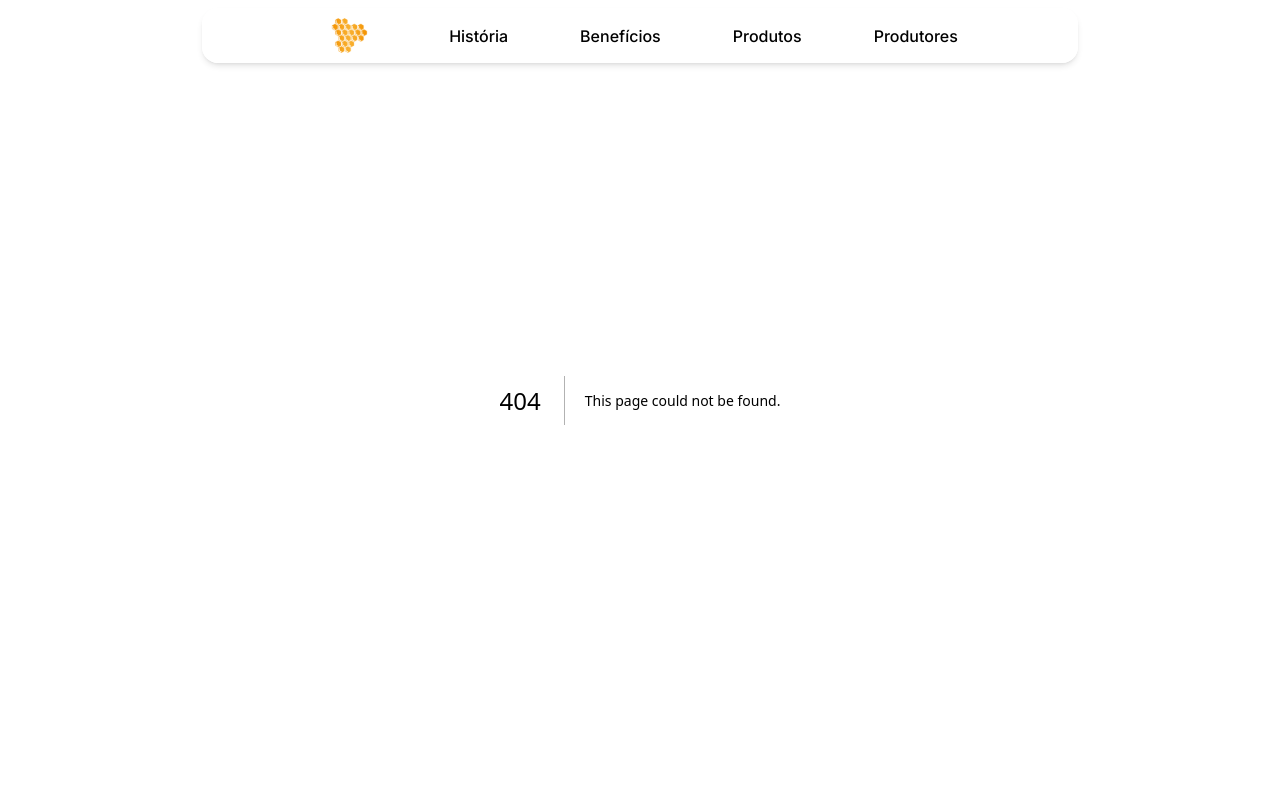
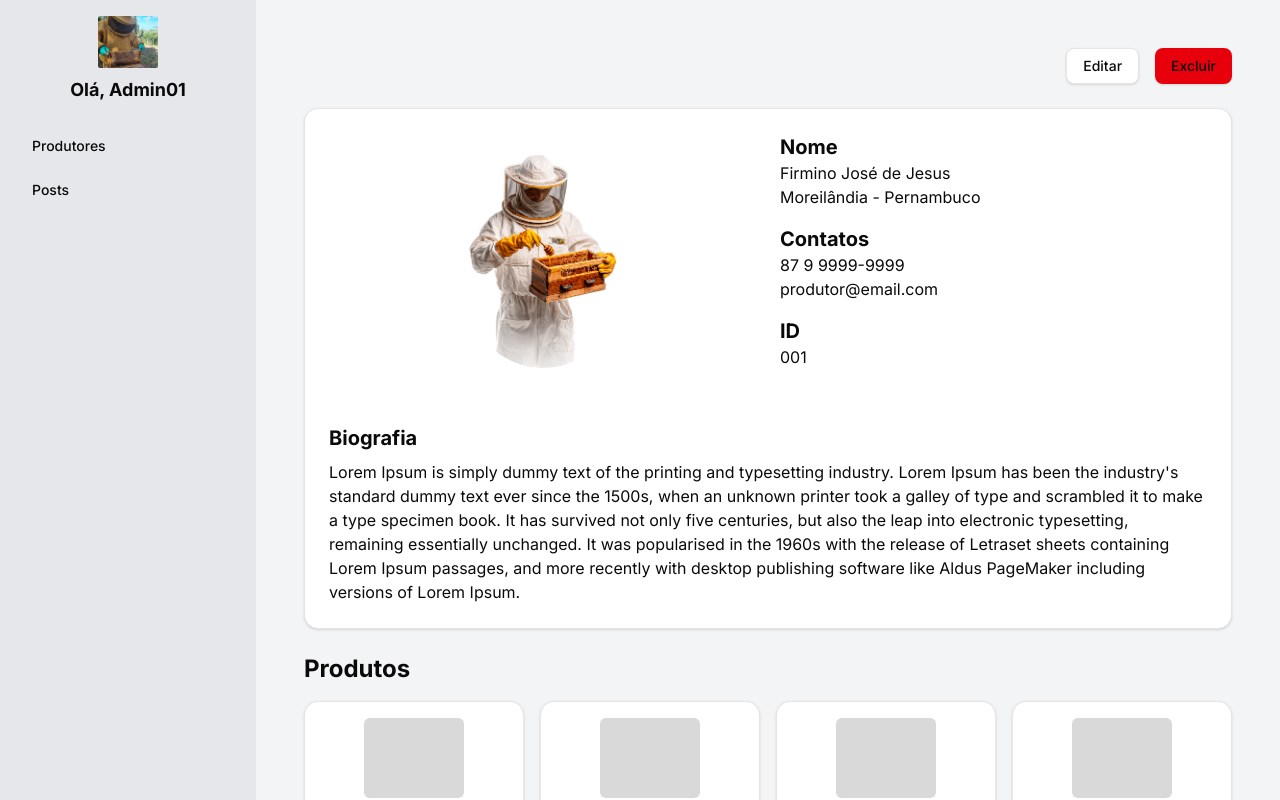
Before and after one commit to GuilhermeMarqus/Moreilandia, a Next.js app: page /admin/produtor in a window 1280 px wide. Before the commit this address had no page. Shown: the top 800 px of the page. Built offline with nearby package versions, Linux system fonts and the light colour scheme.

Commit message:
criado tela admin/produtores para lista de produtores e admin/produtor para exlcuir ou editar um produtor

```diff
--- /dev/null
+++ b/src/app/(private)/admin/layout.tsx
@@ -0,0 +1,48 @@
+import Link from "next/link";
+import Image from "next/image";
+import { Search, PenLine, Trash2 } from "lucide-react";
+
+import { Button } from "@/components/ui/button";
+import { Input } from "@/components/ui/input";
+import { Card, CardContent, CardDescription, CardFooter, CardHeader, CardTitle } from "@/components/ui/card";
+
+export default function AdminLayout({
+  children,
+}: Readonly<{
+  children: React.ReactNode;
+}>) {
+  return (
+    <div className="flex min-h-screen">
+      {/* Sidebar */}
+      <aside className="w-64 bg-gray-200 p-4 flex flex-col items-center">
+        <div className="flex flex-col items-center mb-6">
+          <Image
+            src="/abelha-2.svg"
+            alt="Abelha"
+            width={60}
+            height={60}
+            className="mb-2"
+          />
+          <span className="font-bold text-lg">Olá, Admin01</span>
+        </div>
+        <nav className="w-full">
+          <Link href="/admin/produtores" passHref>
+            <Button variant="ghost" className="w-full justify-start mb-2">
+              Produtores
+            </Button>
+          </Link>
+          <Link href="/admin/posts" passHref>
+            <Button variant="ghost" className="w-full justify-start">
+              Posts
+            </Button>
+          </Link>
+        </nav>
+      </aside>
+
+      {/* Main Content */}
+      <main className="flex-1 p-6 bg-gray-100">
+        {children}
+      </main>
+    </div>
+  );
+}
--- /dev/null
+++ b/src/app/(private)/admin/produtor/page.tsx
@@ -0,0 +1,100 @@
+import Image from "next/image";
+import { PenLine, Trash2 } from "lucide-react";
+
+import { Button } from "@/components/ui/button";
+import { Card, CardContent, CardHeader, CardTitle } from "@/components/ui/card";
+
+export default function ProdutorPage() {
+  return (
+    <>
+      <div className="flex-1 p-6 bg-gray-100">
+        <div className="flex justify-end space-x-4 mb-6">
+          <Button variant="outline">Editar</Button>
+          <Button variant="destructive">Excluir</Button>
+        </div>
+
+        <Card className="mb-6 p-6">
+          <div className="grid grid-cols-1 md:grid-cols-2 gap-6">
+            <div className="flex flex-col items-center justify-center p-4">
+              <Image
+                src="/Apicultor png.png" // Usando a imagem do apicultor
+                alt="Produtor"
+                width={150}
+                height={150}
+                className="rounded-full object-cover mb-4"
+              />
+            </div>
+            <div>
+              <div className="mb-4">
+                <h2 className="text-xl font-bold">Nome</h2>
+                <p>Firmino José de Jesus</p>
+                <p>Moreilândia - Pernambuco</p>
+              </div>
+              <div className="mb-4">
+                <h2 className="text-xl font-bold">Contatos</h2>
+                <p>87 9 9999-9999</p>
+                <p>produtor@email.com</p>
+              </div>
+              <div className="mb-4">
+                <h2 className="text-xl font-bold">ID</h2>
+                <p>001</p>
+              </div>
+            </div>
+          </div>
+          <div className="mt-6">
+            <h2 className="text-xl font-bold mb-2">Biografia</h2>
+            <p>
+              Lorem Ipsum is simply dummy text of the printing and typesetting
+              industry. Lorem Ipsum has been the industry's standard dummy text
+              ever since the 1500s, when an unknown printer took a galley of
+              type and scrambled it to make a type specimen book. It has
+              survived not only five centuries, but also the leap into
+              electronic typesetting, remaining essentially unchanged. It was
+              popularised in the 1960s with the release of Letraset sheets
+              containing Lorem Ipsum passages, and more recently with desktop
+              publishing software like Aldus PageMaker including versions of
+              Lorem Ipsum.
+            </p>
+          </div>
+        </Card>
+
+        <h2 className="text-2xl font-bold mb-4">Produtos</h2>
+        <div className="grid grid-cols-1 sm:grid-cols-2 md:grid-cols-3 lg:grid-cols-4 gap-4">
+          {[1, 2, 3, 4].map((id) => (
+            <Card key={id} className="flex flex-col items-center p-4">
+              <Image
+                src="/placeholder-image.svg"
+                alt={`Produto ${id}`}
+                width={100}
+                height={100}
+                className="mb-2"
+              />
+              <CardContent className="p-0 text-center">
+                <p className="font-semibold">Produto {id}</p>
+                <div className="flex justify-center space-x-2 mt-2">
+                  <Button variant="ghost" size="icon">
+                    <PenLine className="h-4 w-4" />
+                  </Button>
+                  <Button variant="ghost" size="icon">
+                    <Trash2 className="h-4 w-4" />
+                  </Button>
+                </div>
+              </CardContent>
+            </Card>
+          ))}
+        </div>
+      </div>
+
+      <style>{`
+        /* Oculta a Navbar */
+        .fixed {
+          display: none !important;
+        }
+        /* Oculta o Footer */
+        footer {
+          display: none !important;
+        }
+      `}</style>
+    </>
+  );
+}
--- /dev/null
+++ b/src/app/(private)/admin/produtores/page.tsx
@@ -0,0 +1,61 @@
+import Image from "next/image";
+import { Search, PenLine, Trash2 } from "lucide-react";
+
+import { Button } from "@/components/ui/button";
+import { Input } from "@/components/ui/input";
+import { Card, CardContent, CardHeader } from "@/components/ui/card";
+
+export default function ProdutoresPage() {
+  return (
+    <>
+      <h1 className="text-2xl font-bold mb-6">Todos os produtores</h1>
+
+      <div className="relative mb-6 w-full max-w-md">
+        <Search className="absolute left-3 top-1/2 -translate-y-1/2 text-gray-400" />
+        <Input placeholder="Buscar" className="pl-10 w-full" />
+      </div>
+
+      <Card className="mb-6">
+        <CardHeader>
+          <div className="grid grid-cols-3 gap-4 font-semibold text-gray-700">
+            <div>Nome</div>
+            <div>ID</div>
+            <div></div> {/* Ação */}
+          </div>
+        </CardHeader>
+        <CardContent>
+          <div className="grid grid-cols-3 gap-4 items-center py-2 px-4 rounded-md bg-gray-100 mb-2">
+            <div>Firmino José de Jesus</div>
+            <div>001</div>
+            <div className="flex justify-end space-x-2">
+              <Button variant="ghost" size="icon">
+                <PenLine className="h-4 w-4" />
+              </Button>
+              <Button variant="ghost" size="icon">
+                <Trash2 className="h-4 w-4" />
+              </Button>
+            </div>
+          </div>
+          {/* Mais produtores podem ser adicionados aqui */}
+        </CardContent>
+      </Card>
+
+      <div className="flex justify-center space-x-4">
+        <Button variant="outline">Visualizar</Button>
+        <Button>Cadastrar</Button>
+        <Button variant="outline">Editar</Button>
+        <Button variant="destructive">Excluir</Button>
+      </div>
+      <style>{`
+        /* Oculta a Navbar */
+        .fixed {
+          display: none !important;
+        }
+        /* Oculta o Footer */
+        footer {
+          display: none !important;
+        }
+      `}</style>
+    </>
+  );
+}
```
